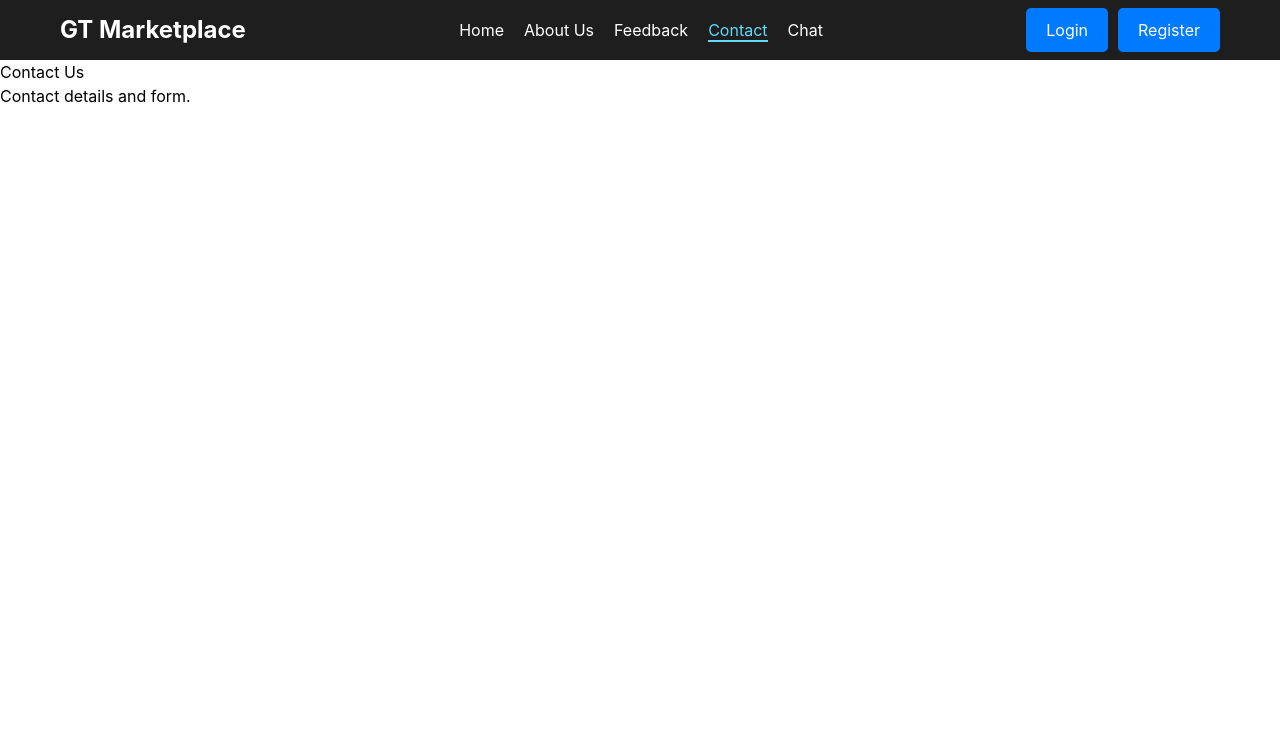
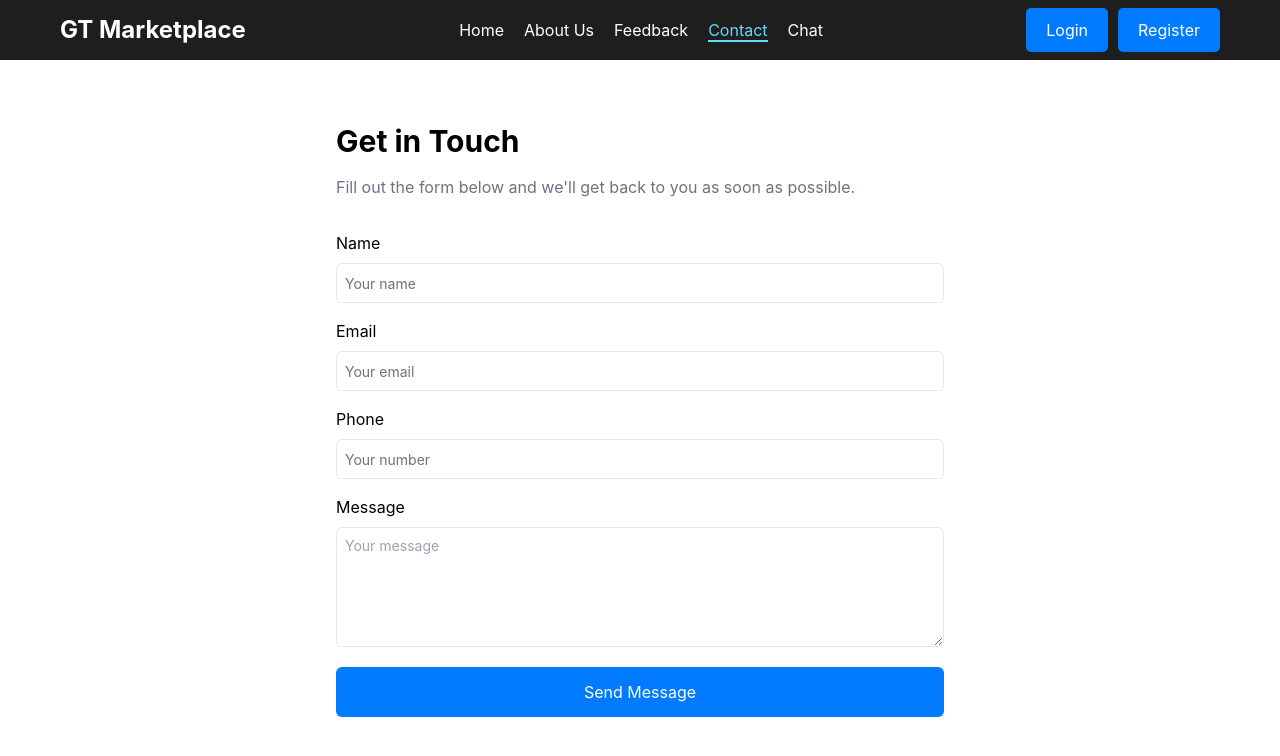
Before and after one commit to Surfnam/gt-marketplace, a React (Create React App) app in the folder my-app/: page /contact in a window 1280 px wide. Shown: the top 756 px of the page. Built offline with nearby package versions, Linux system fonts and the light colour scheme; no server answers.

Commit message:
Create contact page and make form submission send email to us

```diff
--- /dev/null
+++ b/my-app/src/components/Contact.css
@@ -0,0 +1,82 @@
+
+.contact-section {
+    display: flex;
+    flex-direction: column;
+    width: 100%;
+    max-width: 40rem;
+    margin-left: auto;
+    margin-right: auto;
+    padding: 3rem 1rem;
+    height: 100vh;
+    justify-content: center;
+    transform: translateY(-5%);
+  }
+
+  .contact-intro > * + * {
+    margin-top: 1rem;
+  }
+
+  .contact-title {
+    font-size: 1.875rem;
+    line-height: 2.25rem;
+    font-weight: 700;
+  }
+
+  .contact-description {
+    color: rgb(107 114 128);
+  }
+
+  .form-group-container {
+    display: grid;
+    gap: 1rem;
+    margin-top: 2rem;
+  }
+
+  .form-group {
+    display: flex;
+    flex-direction: column;
+  }
+
+  .form-label {
+    margin-bottom: 0.5rem;
+  }
+
+  .form-input,
+  .form-textarea {
+    padding: 0.5rem;
+    border: 1px solid #e5e7eb;
+    display: flex;
+    height: 2.5rem;
+    width: 100%;
+    border-radius: 0.375rem;
+    font-size: 0.875rem;
+    line-height: 1.25rem;
+  }
+
+  .form-input::placeholder,
+  .form-textarea:focus-visible {
+    color: #6b7280;
+  }
+
+  .form-input:focus-visible,
+  .form-textarea:focus-visible {
+    outline: 2px solid #2563eb;
+    outline-offset: 2px;
+  }
+
+  .form-textarea {
+    min-height: 120px;
+  }
+
+  .form-submit {
+    width: 100%;
+    margin-top: 1.2rem;
+    background-color: #007bff;
+    color: #fff;
+    padding: 13px 5px;
+    border-radius: 0.375rem;
+  }
+
+  .swal2-confirm {
+    background-color: #007bff;
+  }
--- a/my-app/src/components/Contact.js
+++ b/my-app/src/components/Contact.js
@@ -1,12 +1,72 @@
 import React from 'react';
+import Swal from 'sweetalert2';
+import './Contact.css';
 
-function Contact() {
+export default function Contact() {
+  const [result, setResult] = React.useState("");
+
+  const onSubmit = async (event) => {
+    event.preventDefault();
+    const formData = new FormData(event.target);
+
+    formData.append("access_key", "ead85fc0-efc8-425f-ad62-6c50624a93c8");
+
+    const response = await fetch("https://api.web3forms.com/submit", {
+      method: "POST",
+      body: formData
+    });
+
+    const data = await response.json();
+
+    if (data.success) {
+      Swal.fire({
+        title: "Message Received",
+        text: "Thank You!",
+        icon: "success",
+        customClass: {
+          confirmButton: 'swal2-confirm'
+        }
+      });
+      event.target.reset();
+    } else {
+      console.log("Error", data);
+      setResult(data.message);
+    }
+  };
+
   return (
-    <div className="contact">
-      <h1>Contact Us</h1>
-      <p>Contact details and form.</p>
-    </div>
+    <section className="contact-section">
+
+      <div className="contact-intro">
+        <h2 className="contact-title">Get in Touch</h2>
+        <p className="contact-description">
+          Fill out the form below and we'll get back to you as soon as possible.
+        </p>
+      </div>
+
+      <form className="contact-form" onSubmit={onSubmit}>
+        <div className="form-group-container">
+          <div className="form-group">
+            <label for="name" className="form-label">Name</label>
+            <input id="name" name="name" className="form-input" placeholder="Your name" type="text" />
+          </div>
+          <div className="form-group">
+            <label for="email" className="form-label">Email</label>
+            <input id="email" name="email" className="form-input" placeholder="Your email" type="email" required/>
+          </div>
+          <div className="form-group">
+            <label for="phone" className="form-label">Phone</label>
+            <input id="phone" name="phone" className="form-input" placeholder="Your number" type="text" />
+          </div>
+          <div className="form-group">
+            <label for="message" className="form-label">Message</label>
+            <textarea className="form-textarea" id="message" name="message" placeholder="Your message" required></textarea>
+          </div>
+        </div>
+        <button className="form-submit" type="submit">Send Message</button>
+      </form>
+      <span>{result}</span>
+
+  </section>
   );
 }
-
-export default Contact;
--- a/package.json
+++ b/package.json
@@ -9,6 +9,7 @@
   "author": "",
   "license": "ISC",
   "dependencies": {
-    "firebase": "^10.13.2"
+    "firebase": "^10.13.2",
+    "sweetalert2": "^11.14.5"
   }
 }
```
Also changed, not shown: 1 other file (tests, documents, lock files or other folders).
